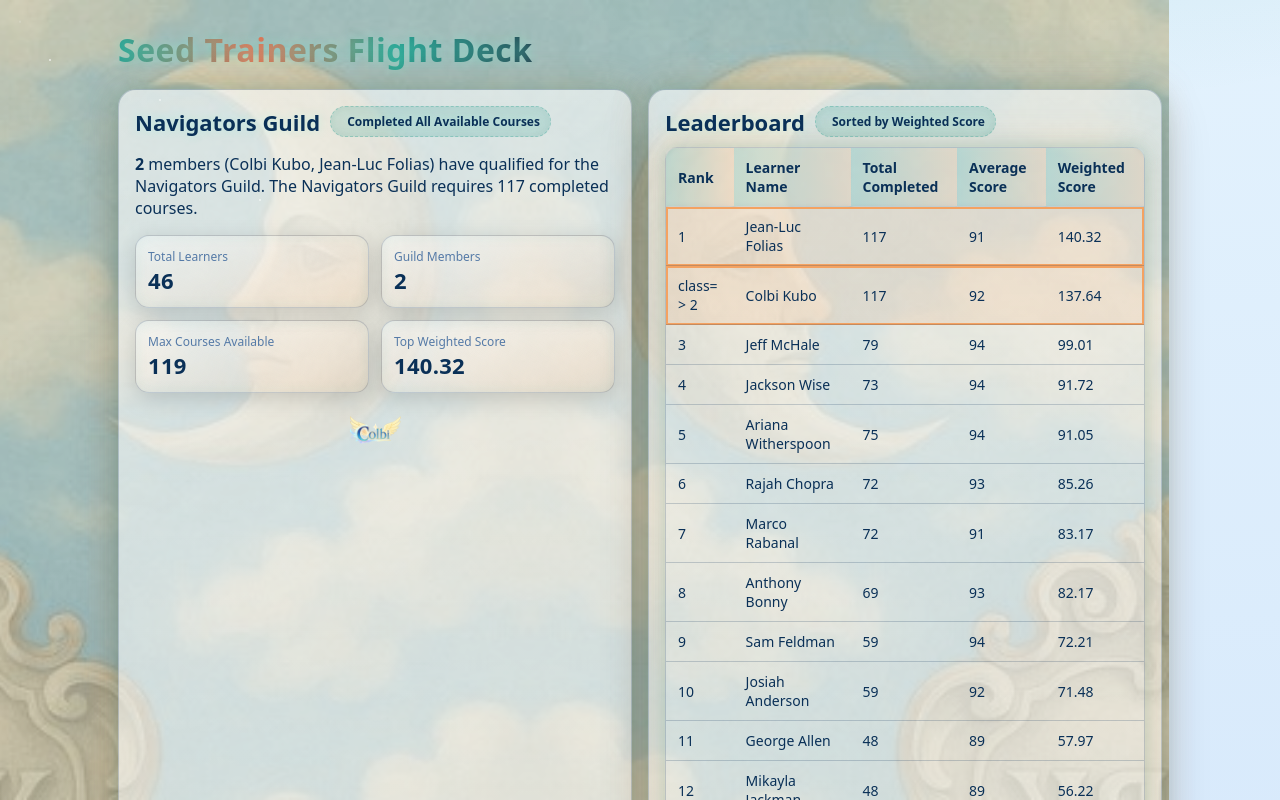
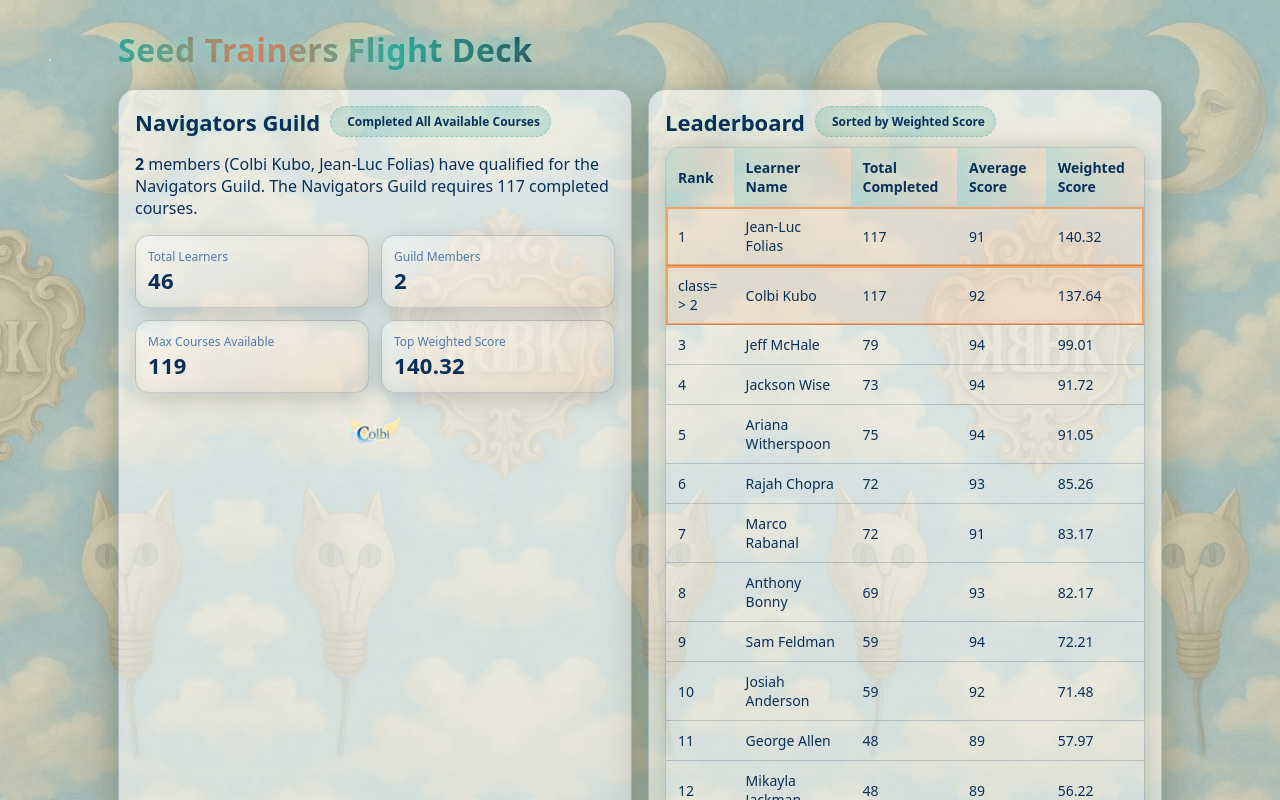
Before and after one commit to kaleogrant-tta/seed, a plain HTML site: page index.html in a window 1280 px wide. Shown: the top 800 px of the page. Drawn offline with Linux system fonts and the light colour scheme.

Commit message:
Update index.html

```diff
--- a/index.html
+++ b/index.html
@@ -62,21 +62,20 @@ body{
 
 /* Daytime clouds drifting across the sky */
 .clouds{
-  position:fixed;
-  inset:0;
-  pointer-events:none;
-  z-index:-2;
+  position: fixed;
+  inset: 0;
+  pointer-events: none;
+  z-index: -2;
   background-image: url('new_clouds.png');
-  background-repeat: repeat-y;
-  background-size: cover;
+  background-repeat: repeat-x;
+  background-size: auto 100%;
   opacity:0.55;
   animation: cloudsMove 90s linear infinite;
 }
 @keyframes cloudsMove{
   from{ background-position: 0 0; }
-  to{ background-position: -2000px 0; }
+  to{ background-position: -512px 0; }
 }
-
 .container{max-width:1100px;margin:0 auto;padding:28px}
 .header{
   display:flex; align-items:center; gap:14px; margin-bottom:18px;
```
